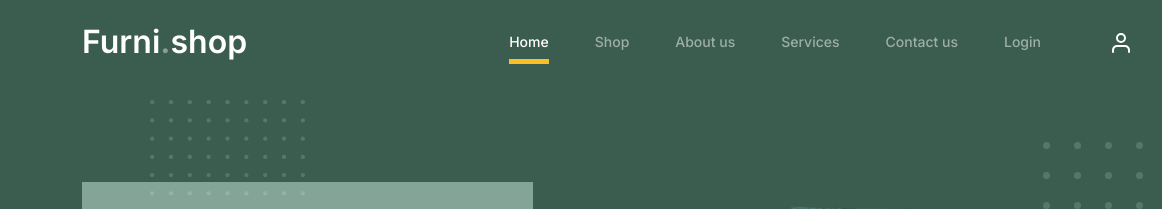
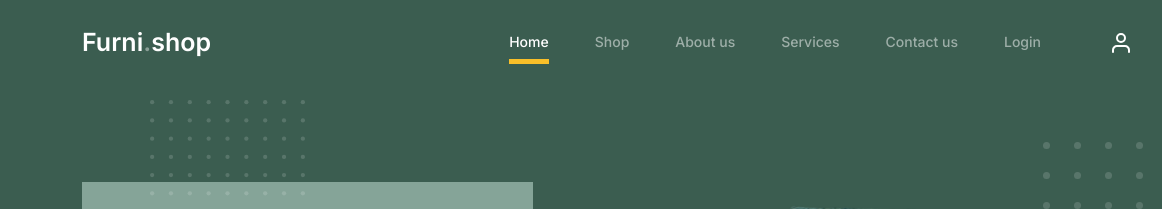
Before and after one commit to Rakib7425/broomees_assignment_NS, a plain HTML site: page index.html in a window 1280 px wide. Shown: the top 209 px of the page, 0-1162 px from the left. Drawn offline with Linux system fonts and the light colour scheme.

Commit message:
modified:   css/style.css 	modified:   js/register.js

```diff
--- a/css/style.css
+++ b/css/style.css
@@ -35,7 +35,7 @@ a.more {
 	padding-bottom: 20px;
 }
 .custom-navbar .navbar-brand {
-	font-size: 32px;
+	font-size: 25px;
 	font-weight: 600;
 }
 .custom-navbar .navbar-brand > span {
--- a/js/register.js
+++ b/js/register.js
@@ -1,7 +1,7 @@
 document.addEventListener("DOMContentLoaded", () => {
 	const regBtn = document.getElementById("reg-btn");
 	regBtn.addEventListener("click", () => {
-		console.log("hello");
+		// console.log("hello");
 		const handleLogin = () => {
 			const fName = document.getElementById("fname").value;
 			const lName = document.getElementById("lname").value;
```
